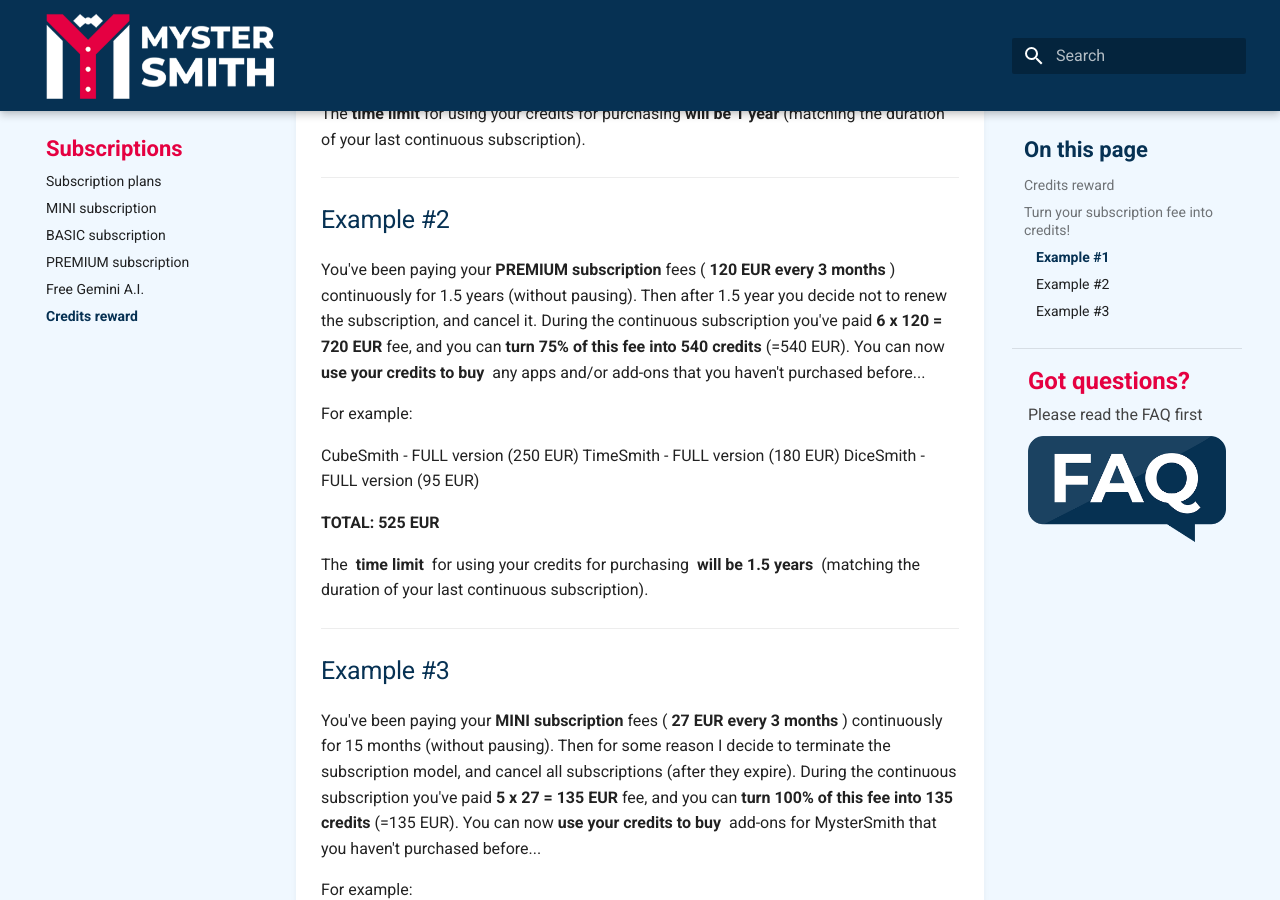
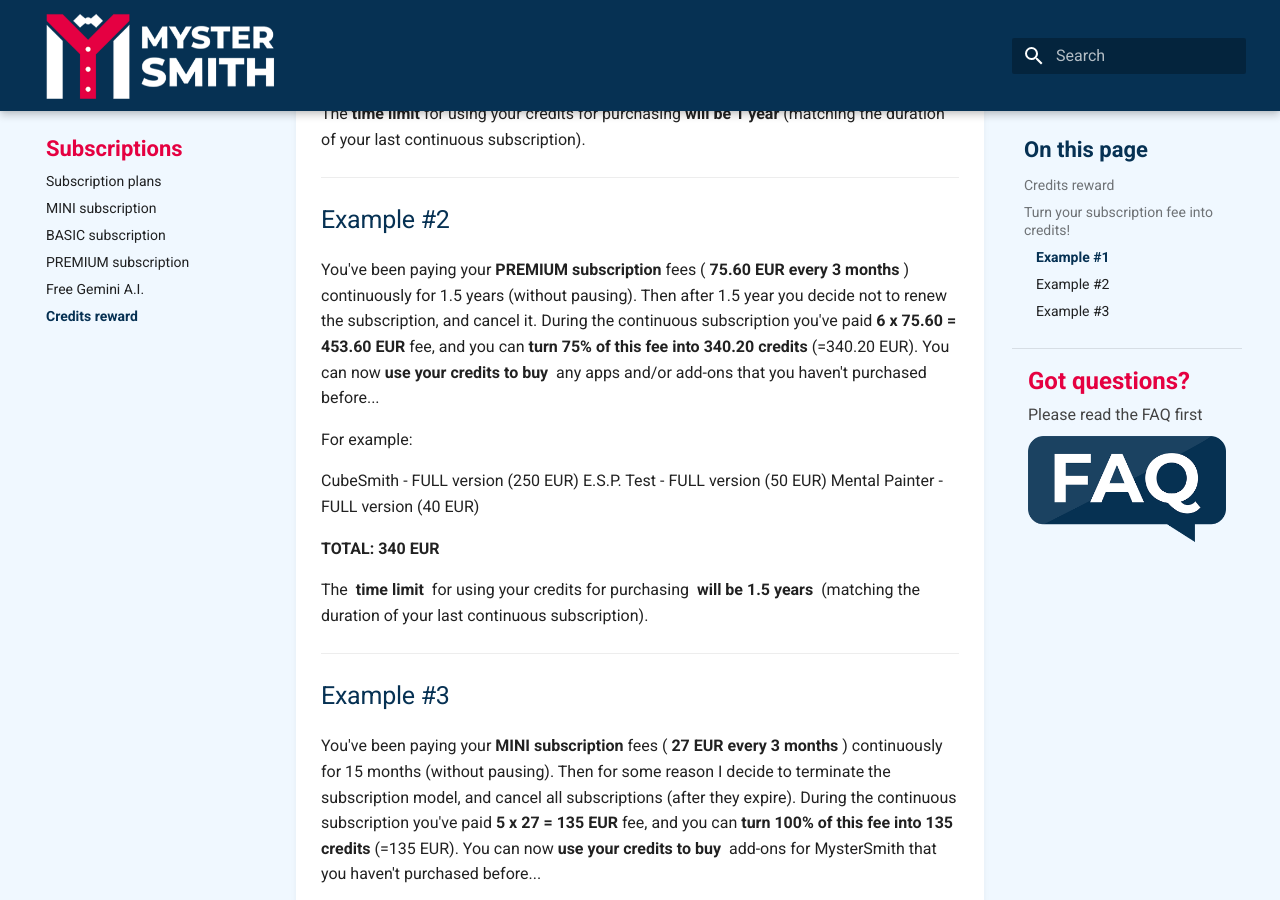
Before and after one commit to ragcsalo/mystersmith-docs, an MkDocs documentation site: the page built from docs/subscriptions/credits-reward.md, in a window 1280 px wide and 900 px high, scrolled down 1445 px. Built offline with MkDocs 1.6.1 and Material for MkDocs 9.7.7, drawn with Linux system fonts in a browser that asks for light colours.

Commit message:
PREMIUM subscription: new reduced prices (36 EUR / 75.60 EUR per 3 months)
Co-Authored-By: Claude Opus 5.5 <noreply@anthropic.com>

```diff
--- a/docs/subscriptions/credits-reward.md
+++ b/docs/subscriptions/credits-reward.md
@@ -46,15 +46,15 @@ The **time limit** for using your credits for purchasing **will be 1 year** (mat
 
 ## Example #2
 
-You've been paying your **PREMIUM subscription** fees ( **120 EUR every 3 months** ) continuously for 1.5 years (without pausing). Then after 1.5 year you decide not to renew the subscription, and cancel it. During the continuous subscription you've paid **6 x 120 = 720 EUR** fee, and you can  **turn 75% of this fee into 540 credits**  (=540 EUR). You can now **use your credits to buy**  any apps and/or add-ons that you haven't purchased before...
+You've been paying your **PREMIUM subscription** fees ( **75.60 EUR every 3 months** ) continuously for 1.5 years (without pausing). Then after 1.5 year you decide not to renew the subscription, and cancel it. During the continuous subscription you've paid **6 x 75.60 = 453.60 EUR** fee, and you can  **turn 75% of this fee into 340.20 credits**  (=340.20 EUR). You can now **use your credits to buy**  any apps and/or add-ons that you haven't purchased before...
 
 For example:
 
 CubeSmith - FULL version (250 EUR)
-TimeSmith - FULL version (180 EUR)
-DiceSmith - FULL version (95 EUR)
+E.S.P. Test - FULL version (50 EUR)
+Mental Painter - FULL version (40 EUR)
 
- **TOTAL: 525 EUR**
+ **TOTAL: 340 EUR**
 
 The  **time limit**  for using your credits for purchasing  **will be 1.5 years**  (matching the duration of your last continuous subscription).
 
```
Also changed, not shown: docs/subscriptions/premium-subscription.md (+3 -3 lines), docs/subscriptions/subscription-plans.md (+1 -1 lines).
